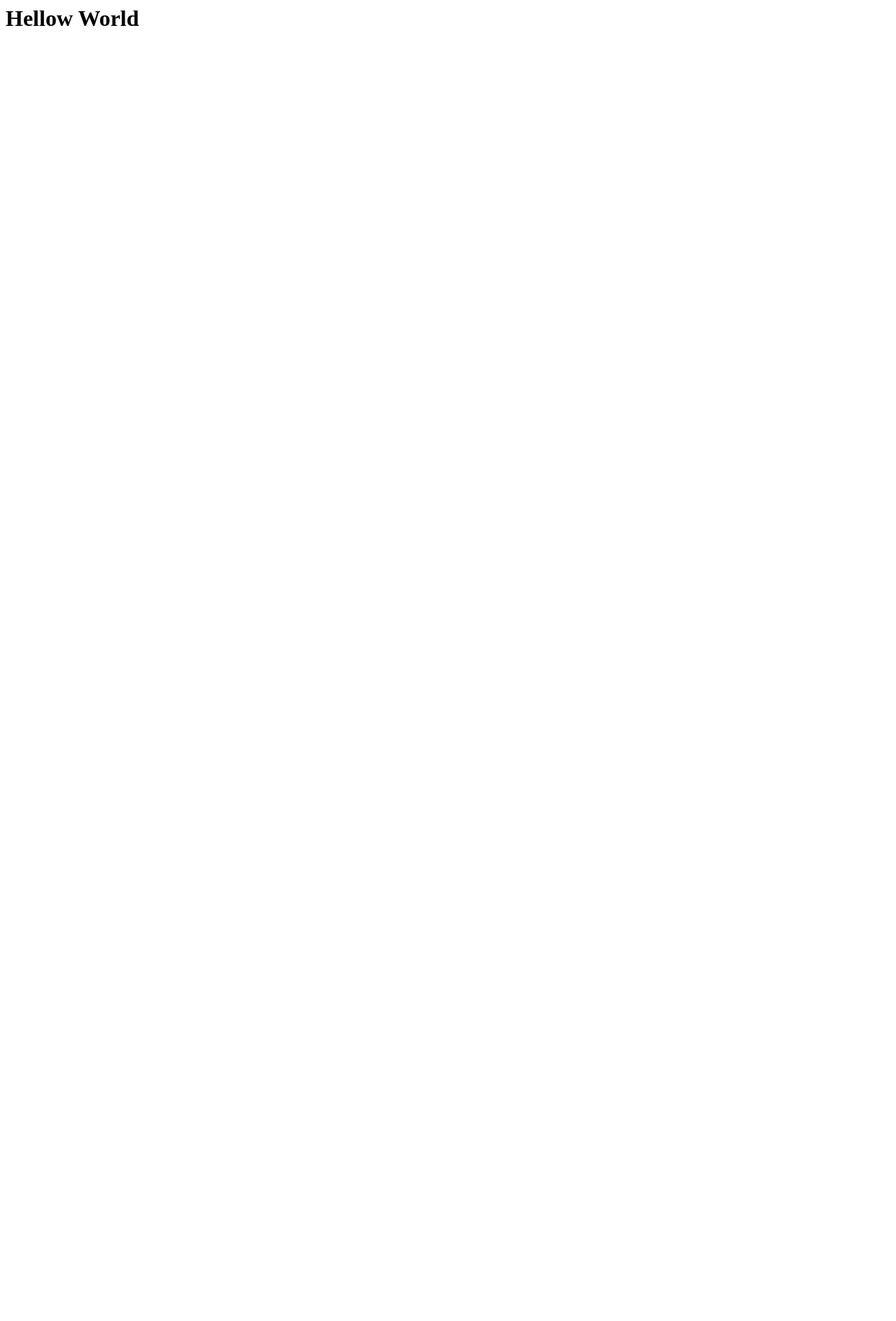
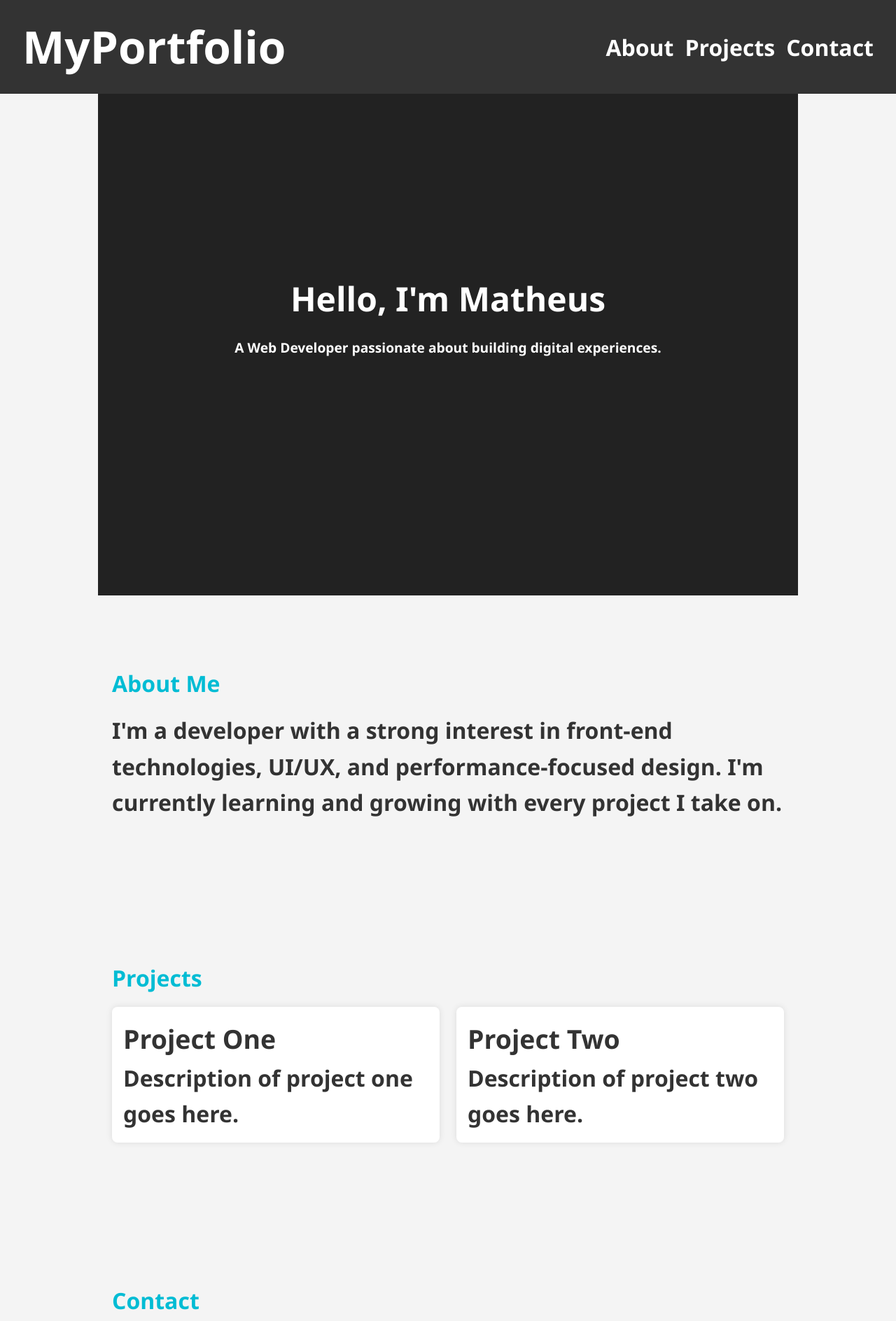
Before and after one commit to matheusferrnandes/portfolio, a plain HTML site: page index.html in a window 1280 px wide. Shown: the top 1888 px of the page at 70% size. Before the commit the page ends 800 px from the top, so only its background shows below. Drawn offline with Linux system fonts and the light colour scheme.

Commit message:
Update index.html

```diff
--- a/index.html
+++ b/index.html
@@ -1 +1,185 @@
-<h1>Hellow World</h1>
+<h1>Hellow World</h1<!DOCTYPE html>
+<html lang="en">
+<head>
+  <meta charset="UTF-8" />
+  <meta name="viewport" content="width=device-width, initial-scale=1.0"/>
+  <title>My Portfolio</title>
+  <style>
+    /* ====== RESET ====== */
+    * {
+      margin: 0;
+      padding: 0;
+      box-sizing: border-box;
+    }
+
+    body {
+      font-family: "Segoe UI", sans-serif;
+      line-height: 1.6;
+      background-color: #f4f4f4;
+      color: #333;
+    }
+
+    a {
+      color: inherit;
+      text-decoration: none;
+    }
+
+    ul {
+      list-style: none;
+    }
+
+    /* ====== NAVBAR ====== */
+    header {
+      background: #333;
+      color: #fff;
+      padding: 1rem 2rem;
+      position: fixed;
+      width: 100%;
+      top: 0;
+      z-index: 10;
+    }
+
+    .navbar {
+      display: flex;
+      justify-content: space-between;
+      align-items: center;
+    }
+
+    .nav-links {
+      display: flex;
+      gap: 1rem;
+    }
+
+    .nav-links a:hover {
+      color: #00bcd4;
+    }
+
+    /* ====== HERO ====== */
+    .hero {
+      height: 100vh;
+      background: #222;
+      color: #fff;
+      display: flex;
+      justify-content: center;
+      align-items: center;
+      flex-direction: column;
+      text-align: center;
+      padding: 0 2rem;
+    }
+
+    .hero h1 {
+      font-size: 3rem;
+    }
+
+    .hero p {
+      margin-top: 1rem;
+      font-size: 1.2rem;
+    }
+
+    /* ====== SECTIONS ====== */
+    section {
+      padding: 100px 20px;
+      max-width: 1000px;
+      margin: 0 auto;
+    }
+
+    section h2 {
+      margin-bottom: 1rem;
+      font-size: 2rem;
+      color: #00bcd4;
+    }
+
+    .projects-grid {
+      display: grid;
+      grid-template-columns: repeat(auto-fit, minmax(250px, 1fr));
+      gap: 1.5rem;
+    }
+
+    .project {
+      background: white;
+      padding: 1rem;
+      border-radius: 8px;
+      box-shadow: 0 0 10px rgba(0,0,0,0.1);
+    }
+
+    /* ====== FOOTER ====== */
+    footer {
+      text-align: center;
+      padding: 2rem 0;
+      background: #333;
+      color: #fff;
+    }
+
+    /* ====== RESPONSIVE ====== */
+    @media (max-width: 768px) {
+      .nav-links {
+        flex-direction: column;
+      }
+    }
+  </style>
+</head>
+<body>
+
+  <header>
+    <div class="navbar">
+      <h1>MyPortfolio</h1>
+      <nav class="nav-links">
+        <a href="#about">About</a>
+        <a href="#projects">Projects</a>
+        <a href="#contact">Contact</a>
+      </nav>
+    </div>
+  </header>
+
+  <section class="hero" id="home">
+    <h1>Hello, I'm Matheus</h1>
+    <p>A Web Developer passionate about building digital experiences.</p>
+  </section>
+
+  <section id="about">
+    <h2>About Me</h2>
+    <p>I'm a developer with a strong interest in front-end technologies, UI/UX, and performance-focused design. I'm currently learning and growing with every project I take on.</p>
+  </section>
+
+  <section id="projects">
+    <h2>Projects</h2>
+    <div class="projects-grid">
+      <div class="project">
+        <h3>Project One</h3>
+        <p>Description of project one goes here.</p>
+      </div>
+      <div class="project">
+        <h3>Project Two</h3>
+        <p>Description of project two goes here.</p>
+      </div>
+    </div>
+  </section>
+
+  <section id="contact">
+    <h2>Contact</h2>
+    <p>Email: you@example.com</p>
+    <p>LinkedIn: <a href="#" target="_blank">My LinkedIn</a></p>
+  </section>
+
+  <footer>
+    <p>&copy; 2025 Matheus. All rights reserved.</p>
+  </footer>
+
+  <script>
+    // Smooth Scroll
+    document.querySelectorAll('.nav-links a').forEach(link => {
+      link.addEventListener('click', function(e) {
+        e.preventDefault();
+        const target = document.querySelector(this.getAttribute('href'));
+        if (target) {
+          window.scrollTo({
+            top: target.offsetTop - 70,
+            behavior: 'smooth'
+          });
+        }
+      });
+    });
+  </script>
+
+</body>
+</html>
```
